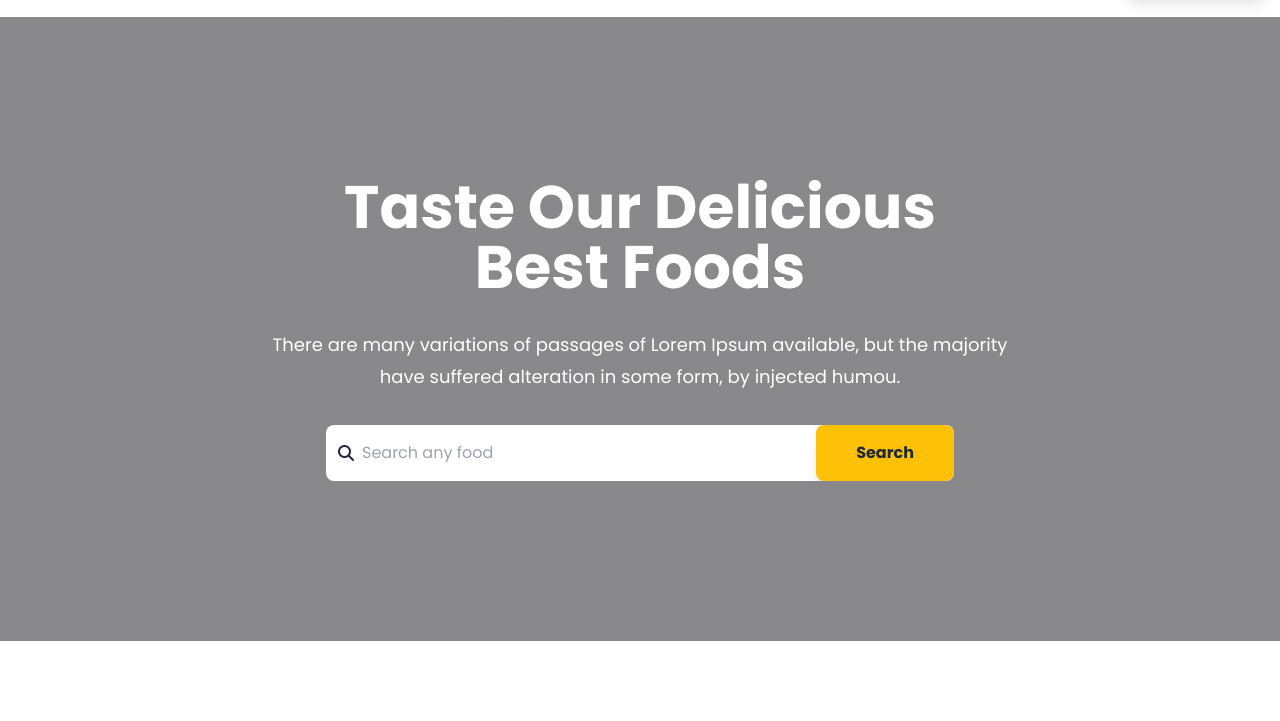
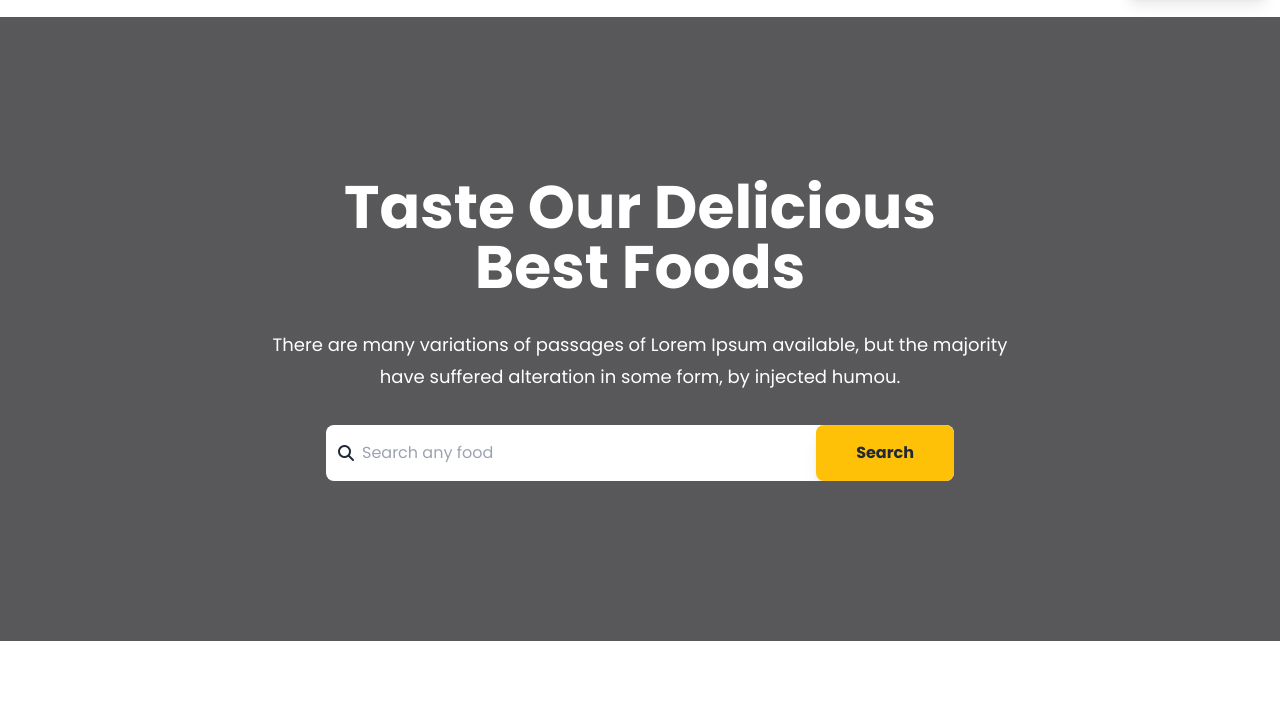
Before and after one commit to ShouravAhammed/mealdb-design, a plain HTML site: page index.html in a window 1280 px wide. Shown: the part 79-800 px from the top of the page. Drawn offline with nearby package versions, Linux system fonts and the light colour scheme; the site is published under a folder, as on GitHub Pages, so addresses that start at the root find nothing; no server answers.

Commit message:
second commit

```diff
--- a/index.html
+++ b/index.html
@@ -33,7 +33,7 @@
 
   <!-- Hero Section -->
   <section id="hero"
-    class="bg-[linear-gradient(rgba(19,19,24,0.50),rgba(19,19,24,0.50)),url('/images/banner_1.png')] bg-cover bg-no-repeat bg-center">
+    class="bg-[linear-gradient(rgba(19,19,24,0.50),rgba(19,19,24,0.50)),url(./images/banner_1.png)] bg-cover bg-no-repeat bg-center">
     <!-- Container -->
     <div class="container mx-auto px-3 py-40 ">
       <div class="text-white text-center">
```
